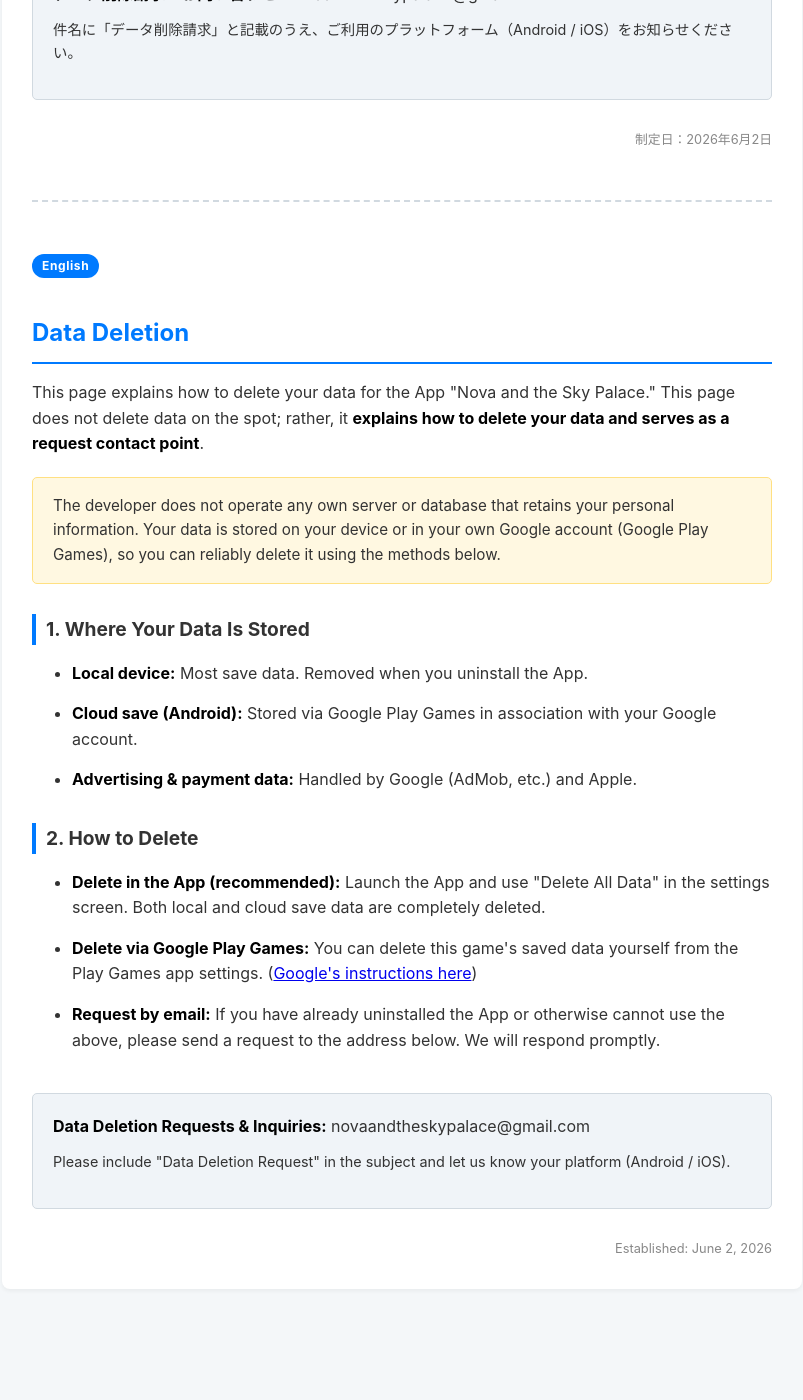
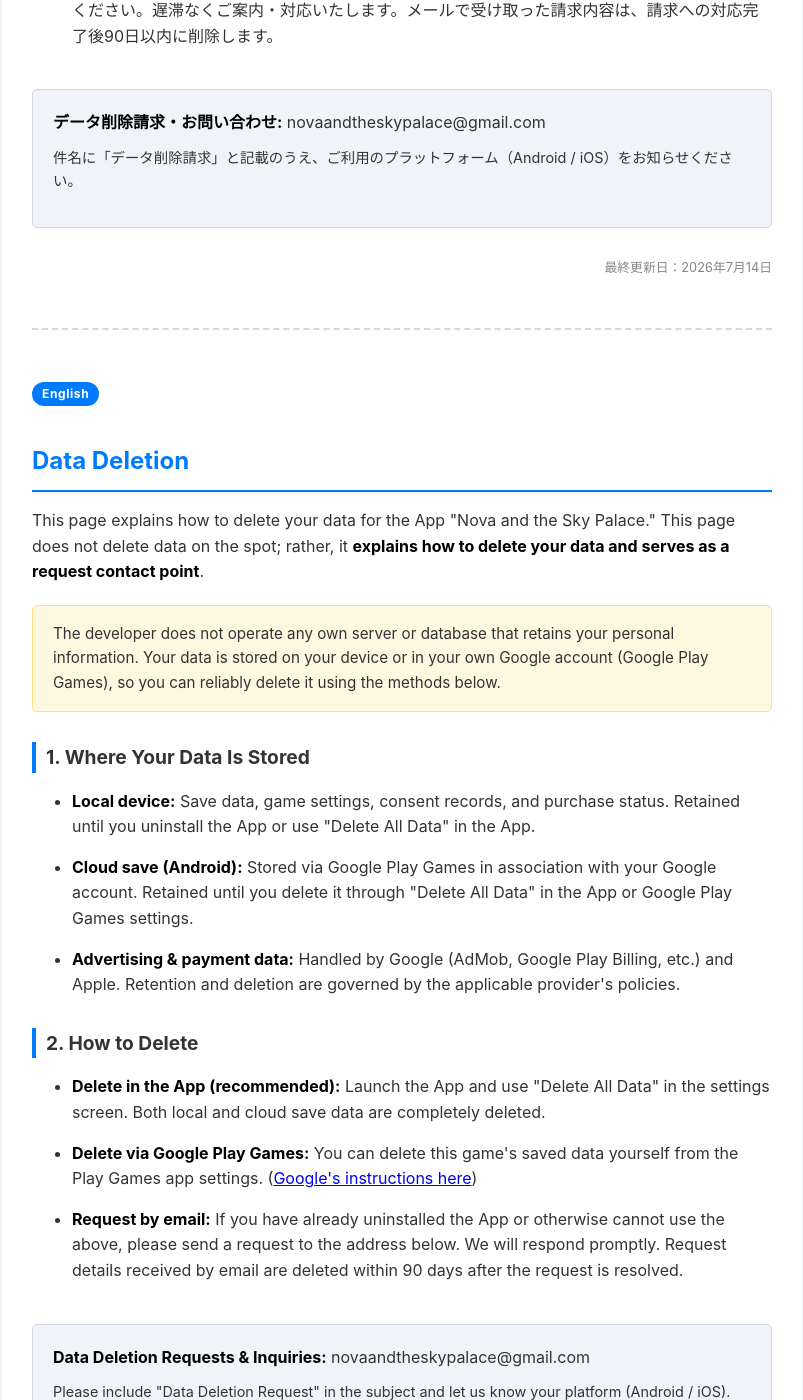
Before and after one commit to kenjineer-code/kenjineer-code.github.io, a Jekyll site: the page delete-request.html, which Jekyll copies as it is, in a window 1280 px wide and 1400 px high, scrolled down 904 px. Shown: the whole window, without its empty margins (238-1041 px from the left). Built offline with Jekyll 4.4.1, drawn with Linux system fonts in a browser that asks for light colours; before the commit the page ends 2213 px from its top, so only the background shows below that; some of the changed text lies outside the part shown.

Commit message:
fix: clarify data deletion retention (#15)

```diff
--- a/delete-request.html
+++ b/delete-request.html
@@ -34,16 +34,16 @@
 
         <h2>1. データの保存先</h2>
         <ul>
-            <li><strong>端末ローカル:</strong> セーブデータの大半。アプリのアンインストールで削除されます。</li>
-            <li><strong>クラウドセーブ（Android）:</strong> Google Play Games 経由で、お客様のGoogleアカウントに紐づいて保存されます。</li>
-            <li><strong>広告・決済関連:</strong> Google（AdMob 等）および Apple 側で取り扱われます。</li>
+            <li><strong>端末ローカル:</strong> セーブデータ、ゲーム設定、同意記録、購入状態。アプリをアンインストールするか、アプリ内の「全データを削除」を実行するまで保持されます。</li>
+            <li><strong>クラウドセーブ（Android）:</strong> Google Play Games 経由で、お客様のGoogleアカウントに紐づいて保存されます。アプリ内の「全データを削除」または Play Games の設定で削除されるまで保持されます。</li>
+            <li><strong>広告・決済関連:</strong> Google（AdMob、Google Play Billing 等）および Apple 側で取り扱われます。保存期間と削除方法は各事業者のポリシーに従います。</li>
         </ul>
 
         <h2>2. 削除の方法</h2>
         <ul>
             <li><strong>アプリ内で削除（推奨）:</strong> アプリを起動し、設定画面の「全データを削除」を実行してください。端末ローカルとクラウドセーブの両方が完全に削除されます。</li>
             <li><strong>Google Play Games から削除:</strong> Play Games アプリの設定から、本ゲームのセーブデータをお客様自身で削除できます。（<a href="https://support.google.com/googleplay/answer/9130646">Google の手順はこちら</a>）</li>
-            <li><strong>メールで請求:</strong> アプリをアンインストール済み等で上記が難しい場合は、下記アドレスまでご請求ください。遅滞なくご案内・対応いたします。</li>
+            <li><strong>メールで請求:</strong> アプリをアンインストール済み等で上記が難しい場合は、下記アドレスまでご請求ください。遅滞なくご案内・対応いたします。メールで受け取った請求内容は、請求への対応完了後90日以内に削除します。</li>
         </ul>
 
         <div class="contact-box">
@@ -51,7 +51,7 @@
             <p style="margin-top: 10px; font-size: 0.9em;">件名に「データ削除請求」と記載のうえ、ご利用のプラットフォーム（Android / iOS）をお知らせください。</p>
         </div>
 
-        <div class="footer">制定日：2026年6月2日</div>
+        <div class="footer">最終更新日：2026年7月14日</div>
 
         <hr class="lang-divider">
 
@@ -67,16 +67,16 @@
 
         <h2>1. Where Your Data Is Stored</h2>
         <ul>
-            <li><strong>Local device:</strong> Most save data. Removed when you uninstall the App.</li>
-            <li><strong>Cloud save (Android):</strong> Stored via Google Play Games in association with your Google account.</li>
-            <li><strong>Advertising &amp; payment data:</strong> Handled by Google (AdMob, etc.) and Apple.</li>
+            <li><strong>Local device:</strong> Save data, game settings, consent records, and purchase status. Retained until you uninstall the App or use "Delete All Data" in the App.</li>
+            <li><strong>Cloud save (Android):</strong> Stored via Google Play Games in association with your Google account. Retained until you delete it through "Delete All Data" in the App or Google Play Games settings.</li>
+            <li><strong>Advertising &amp; payment data:</strong> Handled by Google (AdMob, Google Play Billing, etc.) and Apple. Retention and deletion are governed by the applicable provider's policies.</li>
         </ul>
 
         <h2>2. How to Delete</h2>
         <ul>
             <li><strong>Delete in the App (recommended):</strong> Launch the App and use "Delete All Data" in the settings screen. Both local and cloud save data are completely deleted.</li>
             <li><strong>Delete via Google Play Games:</strong> You can delete this game's saved data yourself from the Play Games app settings. (<a href="https://support.google.com/googleplay/answer/9130646">Google's instructions here</a>)</li>
-            <li><strong>Request by email:</strong> If you have already uninstalled the App or otherwise cannot use the above, please send a request to the address below. We will respond promptly.</li>
+            <li><strong>Request by email:</strong> If you have already uninstalled the App or otherwise cannot use the above, please send a request to the address below. We will respond promptly. Request details received by email are deleted within 90 days after the request is resolved.</li>
         </ul>
 
         <div class="contact-box">
@@ -84,7 +84,7 @@
             <p style="margin-top: 10px; font-size: 0.9em;">Please include "Data Deletion Request" in the subject and let us know your platform (Android / iOS).</p>
         </div>
 
-        <div class="footer">Established: June 2, 2026</div>
+        <div class="footer">Last updated: July 14, 2026</div>
 
     </div>
 </body>
```
Also changed, not shown: other parts of delete-request.html (+2 -2 lines), tests/delete-request.test.mjs (added, +13 -0 lines).
